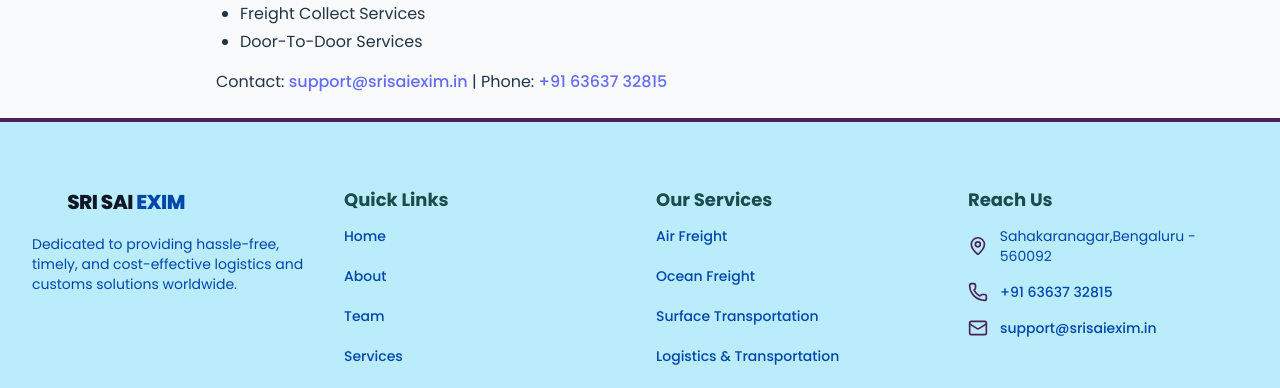
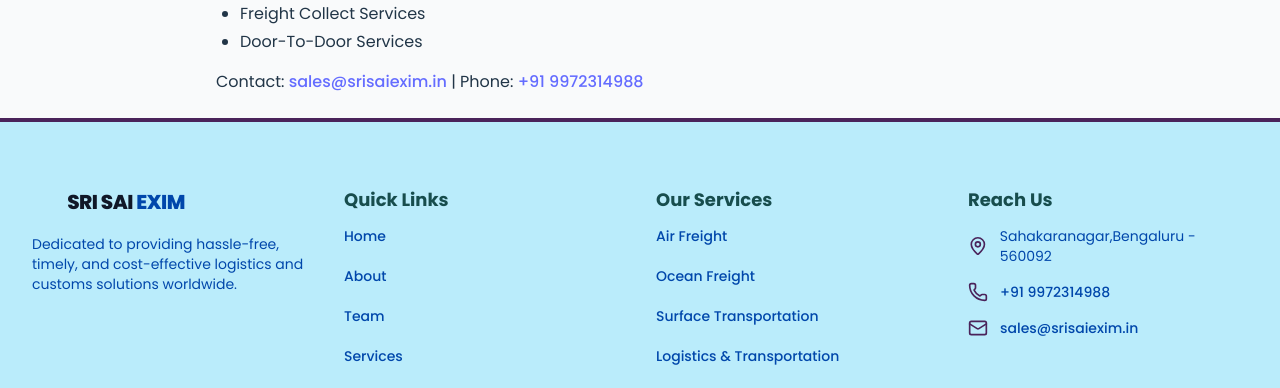
Before and after one commit to ashok-369/SRI-SAI-EXIM, a React (Vite) app: page /services/air-freight in a window 1280 px wide. Shown: the part 1194-1582 px from the top of the page. Built offline with nearby package versions, Linux system fonts and the light colour scheme; grey boxes are pictures that could not be loaded.

Commit message:
Ninth Commit

```diff
--- a/src/components/AboutUsPage/index.jsx
+++ b/src/components/AboutUsPage/index.jsx
@@ -107,7 +107,7 @@ const AboutUsPage = () => (
         <p className="text-base sm:text-lg font-light text-gray-800 text-center sm:text-left mb-6 sm:mb-0">
           For all inquiries, please call our specialist team at:{" "}
           <a
-            href="tel:+916363732815"
+            href="tel:+919972314988"
             className="font-bold tracking-wide hover:text-gray-900 transition duration-300 whitespace-nowrap"
             style={{ color: PRIMARY_COLOR }}
           >
--- a/src/components/ContactPage/index.jsx
+++ b/src/components/ContactPage/index.jsx
@@ -164,11 +164,11 @@ const ContactPage = () => {
             <div>
               <p className="text-sm font-medium text-gray-500 uppercase">Call Us</p>
               <a
-                href="tel:+916363732815"
+                href="tel:+919972314988"
                 className="text-lg font-semibold text-gray-800 hover:text-primary transition"
                 style={{ color: PRIMARY_COLOR }}
               >
-                +91 63637 32815
+                +91 9972314988
               </a>
               <p className="text-sm text-gray-600">Mon - Sat, 9:00 AM - 6:00 PM IST</p>
             </div>
@@ -179,11 +179,11 @@ const ContactPage = () => {
             <div>
               <p className="text-sm font-medium text-gray-500 uppercase">Email Us</p>
               <a
-                href="mailto:support@srisaiexim.in"
+                href="mailto:sales@srisaiexim.in"
                 className="text-lg font-semibold text-gray-800 hover:text-primary transition"
                 style={{ color: PRIMARY_COLOR }}
               >
-                support@srisaiexim.in
+                sales@srisaiexim.in
               </a>
               <p className="text-sm text-gray-600">We aim to respond within 24 hours.</p>
             </div>
--- a/src/components/Footer/index.jsx
+++ b/src/components/Footer/index.jsx
@@ -99,25 +99,25 @@ const Footer = () => {
             <div className="flex items-center space-x-3 text-sm">
               <Phone className="w-5 h-5" style={{ color: VIOLET }} />
               <a
-                href="tel:+916363732815"
+                href="tel:+919972314988"
                 className="transition"
                 style={{ color: PRIMARY_COLOR }}
                 onMouseEnter={(e) => (e.currentTarget.style.color = DARK_BLUE)}
                 onMouseLeave={(e) => (e.currentTarget.style.color = PRIMARY_COLOR)}
               >
-                +91 63637 32815
+                +91 9972314988
               </a>
             </div>
             <div className="flex items-center space-x-3 text-sm">
               <Mail className="w-5 h-5" style={{ color: VIOLET }} />
               <a
-                href="mailto:support@srisaiexim.in"
+                href="mailto:sales@srisaiexim.in"
                 className="transition"
                 style={{ color: PRIMARY_COLOR }}
                 onMouseEnter={(e) => (e.currentTarget.style.color = DARK_BLUE)}
                 onMouseLeave={(e) => (e.currentTarget.style.color = PRIMARY_COLOR)}
               >
-                support@srisaiexim.in
+                sales@srisaiexim.in
               </a>
             </div>
           </div>
--- a/src/components/Header/index.jsx
+++ b/src/components/Header/index.jsx
@@ -223,7 +223,7 @@ const Header = () => {
           {/* Contact and CTA */}
           <div className="pt-4 space-y-3">
             <a
-              href="tel:+916363732815"
+              href="tel:+919972314988"
               className="w-full flex items-center justify-center px-6 py-2 text-base font-medium rounded-lg text-gray-700 border border-gray-300 hover:border-primary hover:text-primary transition duration-300 focus:outline-none focus-ring-visible"
               style={{ "--primary": PRIMARY_COLOR }}
             >
--- a/src/components/LogoCarousel/index.jsx
+++ b/src/components/LogoCarousel/index.jsx
@@ -8,7 +8,7 @@ const LogoGrid = () => {
     <div className="py-16 bg-gray-50 border-t border-b border-gray-200">
       <div className="max-w-7xl mx-auto px-4 sm:px-6 lg:px-8">
         <h2 className="text-center text-3xl font-extrabold text-gray-800 mb-12 tracking-tight sm:text-4xl">
-          Clientes
+          Clients
         </h2>
         {/* Grid layout maintained for 4 columns on desktop: grid-cols-2 for small, md:grid-cols-4 for medium/large */}
         <div className="grid grid-cols-2 gap-6 md:grid-cols-4 lg:grid-cols-4 lg:gap-8">
--- a/src/components/ServiceDetailPage/index.jsx
+++ b/src/components/ServiceDetailPage/index.jsx
@@ -1,7 +1,6 @@
 import { useParams } from "react-router-dom";
 import { SERVICE_CARDS } from "@/lib/constants";
 
-//const  logisticsTransportationImageUrl= "https://srisaiexim.in/images/logistics-and-transportation.jpg"
 const DEFAULT_IMAGE = "https://srisaiexim.in/images/sri-sai-exim-banner-i.jpg";
 const DEFAULT_TITLE = "Service Coming Soon";
 const DEFAULT_INTRO =
@@ -12,14 +11,13 @@ const DEFAULT_SERVICES = [
   "Timely updates",
 ];
 const DEFAULT_CONTACT = {
-  phone: "+91 63637 32815",
-  email: "support@srisaiexim.in",
+  phone: "+91 9972314988",
+  email: "sales@srisaiexim.in",
 };
 
 const ServiceDetailPage = () => {
   const { serviceId } = useParams();
-
-  // Try to find service by ID
+  //console.log(serviceId)
   const service = SERVICE_CARDS.find((s) => s.id === serviceId);
 
   // Always provide fallback values — so all serviceId routes succeed
--- a/src/components/SriSaiEximLogo/index.css
+++ /dev/null
@@ -1,3 +0,0 @@
-.custom-padding {
-  padding: -0.4em 1.2em;
-}
--- a/src/components/SriSaiEximLogo/index.jsx
+++ b/src/components/SriSaiEximLogo/index.jsx
@@ -1,5 +1,5 @@
 "use client"
-import './index.css'
+//import './index.css'
 
 const SriSaiEximLogo = ({ className = "w-auto h-10", onClick }) => (
   <button
```
Also changed, not shown: src/components/TeamPage/team.css (deleted, +0 -7 lines), src/lib/constants.js.
